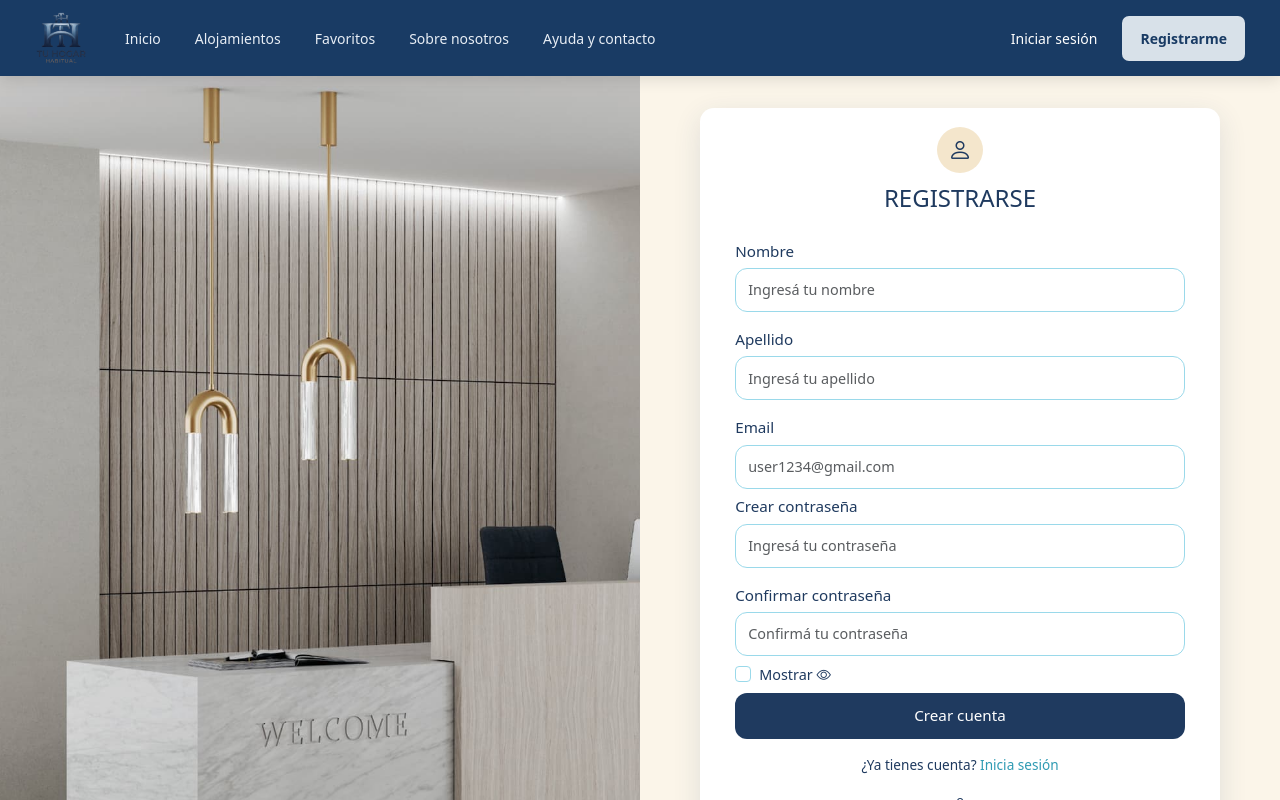
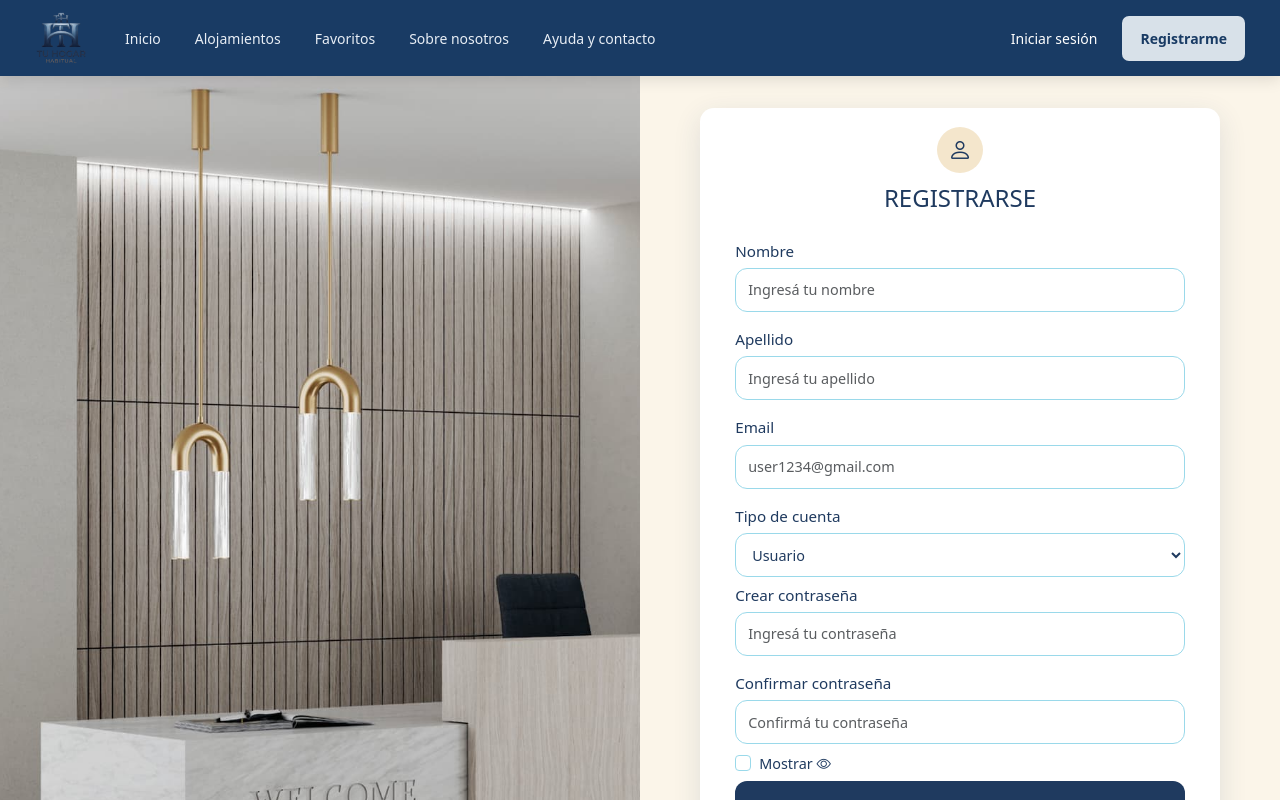
Before and after one commit to nahyuns/thh, an Angular app: page /registrarse in a window 1280 px wide. Shown: the top 800 px of the page. Built offline with nearby package versions, Linux system fonts and the light colour scheme.

Commit message:
agregue selector de tipo de cuenta al componente registrarse

```diff
--- a/src/app/registrarse/registrarse.css
+++ b/src/app/registrarse/registrarse.css
@@ -60,7 +60,7 @@
 }
 
 /* ---------- 5. FORMULARIO (.registro): tarjeta blanca con sombra ---------- */
-.registro {
+.registro, .form-control {
   width: 100%;
   max-width: 520px;
   margin: 0 auto;
@@ -89,6 +89,7 @@
 .form-nombre,
 .form-apellido,
 .form-email,
+.form-rol,
 .crear-contraseña,
 .confirmar-contraseña {
   display: block;
@@ -224,3 +225,21 @@
     display: none;
   }
 }
+
+.registro select#rol {
+  display: block;
+  width: 100%;
+  height: 44px;
+  padding: 0.375rem 0.75rem;
+  color: #1F3A5F;
+  background-color: #fff;
+  border: 1px solid #9AD9EA;
+  border-radius: 12px;
+  appearance: auto;
+  cursor: pointer;
+}
+
+.registro input.form-control{
+  padding-left: 12px !important;
+  text-indent: 0 !important;
+}
--- a/src/app/registrarse/registrarse.html
+++ b/src/app/registrarse/registrarse.html
@@ -23,6 +23,13 @@
 
                 <label for="email" class="form-email">Email</label>
                 <input type="email" class="form-control" id="email" name="email" [(ngModel)]="email" placeholder="user1234@gmail.com">
+
+                <label for="rol" class="form-rol">Tipo de cuenta</label>
+
+                <select class="form-control" id="rol" name="rol">
+                   <option value="usuario" selected>Usuario</option>
+                   <option value="admin">Administrador</option>
+               </select>
             </div>
 
             <!-- GRUPO 2: contraseñas -->
```
